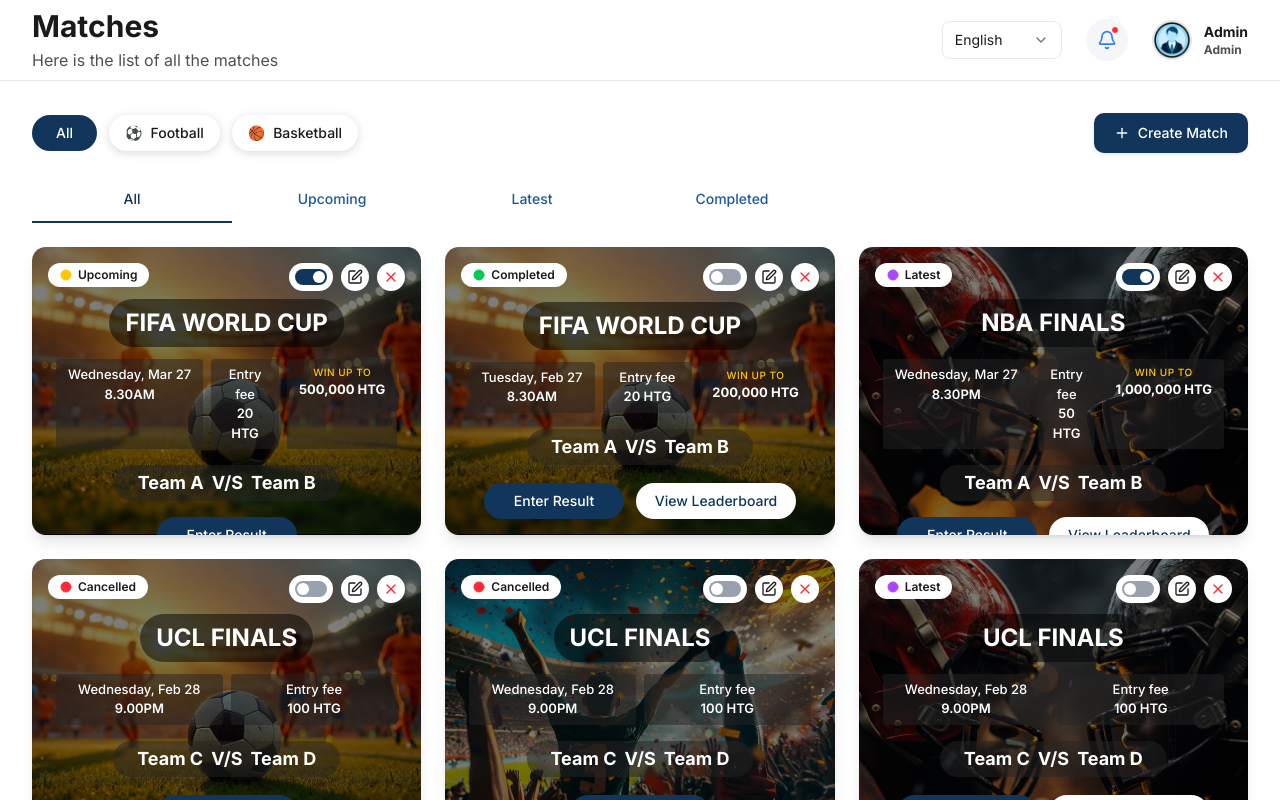
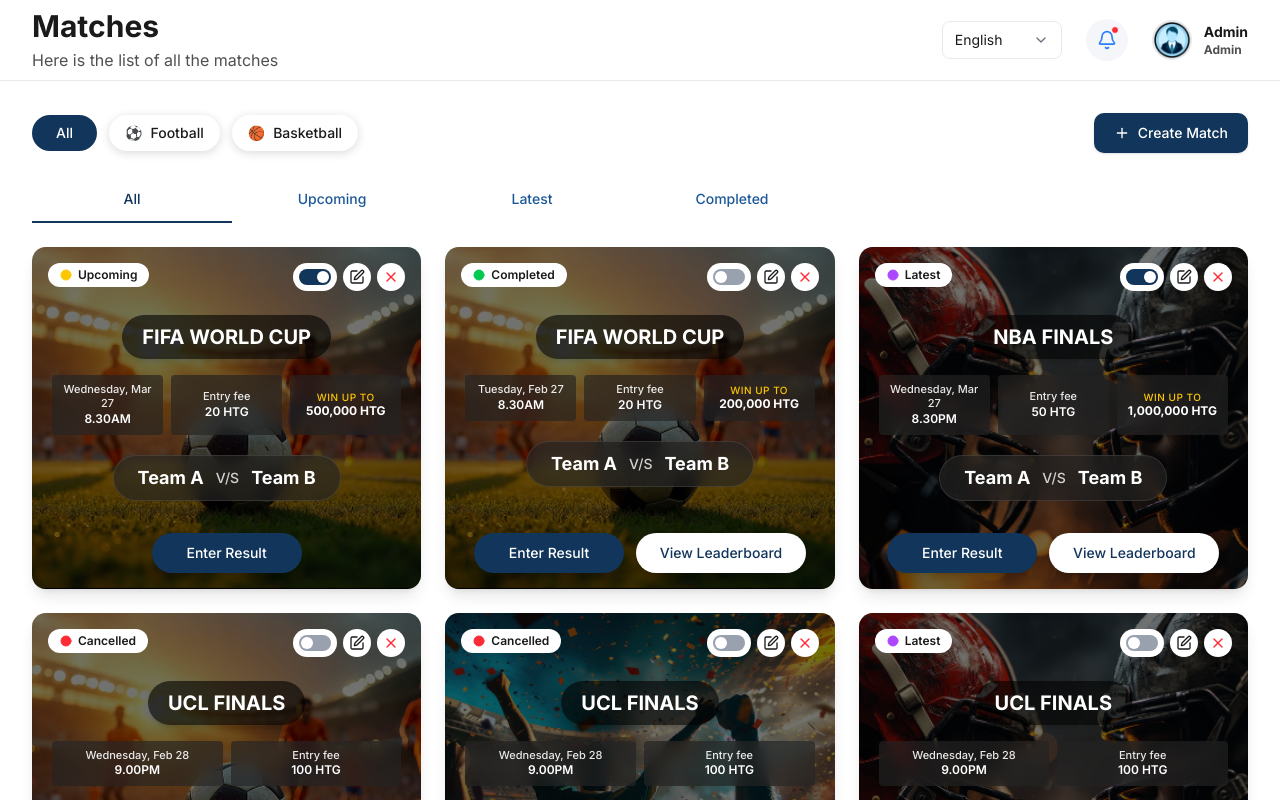
Before and after one commit to nrbnayon/xentra-admin-dashboard, a Next.js app: page /matches in a window 1280 px wide. Shown: the top 800 px of the page. Built offline with nearby package versions, Linux system fonts and the light colour scheme; no server answers.

Commit message:
fix card design

```diff
--- a/components/Protected/Matches/MatchCard.tsx
+++ b/components/Protected/Matches/MatchCard.tsx
@@ -68,21 +68,21 @@
   };
 
   return (
-    <div className="relative w-full h-72 rounded-xl overflow-hidden shadow-lg group">
+    <div className="relative w-full min-h-[280px] h-full rounded-xl overflow-hidden shadow-lg group flex flex-col">
       {/* Background Image & Overlay */}
       <Image
         src={match.image || "/images/match2.png"}
         alt={match.title}
-        layout="fill"
+        fill
         className="object-cover z-0"
       />
-      <div className="absolute inset-0 bg-[#0000004D] z-10" />
+      <div className="absolute inset-0 bg-[#0000005d] z-10" />
 
       {/* Content */}
-      <div className="relative z-20 p-4 h-full flex flex-col justify-between">
+      <div className="relative z-20 p-4 h-full flex flex-col justify-between flex-1">
         {/* Header */}
-        <div className="flex justify-between items-start">
-          <div className="flex items-center gap-1.5 bg-white rounded-full px-3 py-1">
+        <div className="flex justify-between items-start gap-2">
+          <div className="flex items-center gap-1.5 bg-white rounded-full px-3 py-1 shrink-0">
             <Circle
               className={`w-3 h-3 fill-current ${getStatusColor(match.status)}`}
             />
@@ -90,7 +90,7 @@
               <TranslatedText text={match.status} />
             </span>
           </div>
-          <div className="flex gap-2">
+          <div className="flex gap-1.5 shrink-0">
             <button
               onClick={() => onToggleFeatured?.(match.id, !match.isFeatured)}
               className={`p-1.5 rounded-full transition-colors cursor-pointer flex items-center justify-center ${
@@ -128,55 +128,57 @@
         </div>
 
         {/* Center Details */}
-        <div className="flex flex-col items-center justify-center text-center mt-2">
-          <h3 className="text-white text-xl md:text-2xl font-bold mb-3 bg-[#00000080] px-4 py-2 rounded-full">
+        <div className="flex flex-col items-center justify-center text-center my-4 py-2">
+          <h3 className="text-white text-lg md:text-xl font-bold mb-4 bg-[#00000099] px-5 py-2 rounded-full inline-block shadow-md">
             <TranslatedText text={match.title} />
           </h3>
 
-          <div className="flex justify-between w-full max-w-96 px-2 text-center gap-2">
-            <div className="flex-1 text-center bg-[#24242480] px-3 py-1.5 rounded text-white text-[13px]">
-              <p className="font-medium whitespace-nowrap">
+          <div className="flex flex-wrap justify-between w-full max-w-[420px] px-1 gap-2">
+            <div className="flex-1 min-w-[100px] flex flex-col justify-center items-center bg-[#242424a6] px-2 py-2 rounded text-white backdrop-blur-sm">
+              <p className="font-medium text-[11px] leading-tight opacity-90">
                 {formatDate(match.date)}
               </p>
-              <p className="font-semibold">{formatTime(match.time)}</p>
+              <p className="font-semibold text-xs">{formatTime(match.time)}</p>
             </div>
-            <div className="flex-1 text-center bg-[#24242480] px-3 py-1.5 rounded text-white text-[13px]">
-              <p className="font-medium">
+            <div className="flex-1 min-w-[100px] flex flex-col justify-center items-center bg-[#242424a6] px-2 py-2 rounded text-white backdrop-blur-sm">
+              <p className="font-medium text-[11px] leading-tight opacity-90">
                 <TranslatedText text="Entry fee" />
               </p>
-              <p className="font-semibold">{match.entryFee} HTG</p>
+              <p className="font-semibold text-xs">{match.entryFee} HTG</p>
             </div>
             {match.winUpTo && (
-              <div className="flex-1 text-center bg-[#24242480] px-3 py-1.5 rounded text-white text-[13px]">
-                <p className="font-medium text-[10px] uppercase tracking-wider text-yellow-400">
+              <div className="flex-1 min-w-[100px] flex flex-col justify-center items-center bg-[#242424a6] px-2 py-2 rounded text-white backdrop-blur-sm">
+                <p className="font-medium text-[10px] uppercase tracking-wider text-yellow-400 leading-tight">
                   <TranslatedText text="Win up to" />
                 </p>
-                <p className="font-bold whitespace-nowrap">{match.winUpTo}</p>
+                <p className="font-bold text-xs truncate max-w-full">
+                  {match.winUpTo}
+                </p>
               </div>
             )}
           </div>
 
-          <div className="mt-4 font-bold text-white text-lg flex items-center justify-center gap-2 bg-[#24242480] px-6 py-1 rounded-full">
-            <span>{match.teamA}</span>
-            <span>
+          <div className="mt-5 font-bold text-white text-base md:text-lg flex items-center justify-center gap-3 bg-[#242424a6] px-6 py-2 rounded-full border border-white/10 backdrop-blur-sm max-w-full">
+            <span className="truncate">{match.teamA}</span>
+            <span className="text-sm font-medium opacity-80">
               <TranslatedText text="V/S" />
             </span>
-            <span>{match.teamB}</span>
+            <span className="truncate">{match.teamB}</span>
           </div>
         </div>
 
         {/* Action Buttons */}
-        <div className="flex justify-center gap-3 mt-4">
+        <div className="flex flex-wrap justify-center gap-3 mt-auto pt-2">
           <button
             onClick={() => onEnterResult(match)}
-            className="flex-1 max-w-35 bg-primary hover:bg-[#2a4365] text-white text-sm font-medium py-2 rounded-full transition-colors cursor-pointer"
+            className="flex-1 min-w-[120px] max-w-[150px] bg-primary hover:bg-[#2a4365] text-white text-xs sm:text-sm font-medium py-2.5 rounded-full transition-all active:scale-95 cursor-pointer shadow-lg"
           >
             <TranslatedText text="Enter Result" />
           </button>
           {isActionable && (
             <button
               onClick={() => onViewLeaderboard(match)}
-              className="flex-1 max-w-40 bg-white hover:bg-gray-100 text-primary text-sm font-medium px-4 py-2 rounded-full transition-colors cursor-pointer"
+              className="flex-1 min-w-[140px] max-w-[170px] bg-white hover:bg-gray-100 text-primary text-xs sm:text-sm font-medium py-2.5 rounded-full transition-all active:scale-95 cursor-pointer shadow-lg"
             >
               <TranslatedText text="View Leaderboard" />
             </button>
--- a/proxy.ts
+++ b/proxy.ts
@@ -368,10 +368,10 @@
 const ROLE_ROUTES: Record<Role, string[]> = {
   [ROLES.ADMIN]: [
     "/dashboard",
-    "/commission-tracking",
-    "/order-management",
-    "/payment-history",
-    "/products",
+    "/matches",
+    "/users",
+    "/withdrawals",
+    "/revenue",
     "/user-management",
   ],
 };
```
